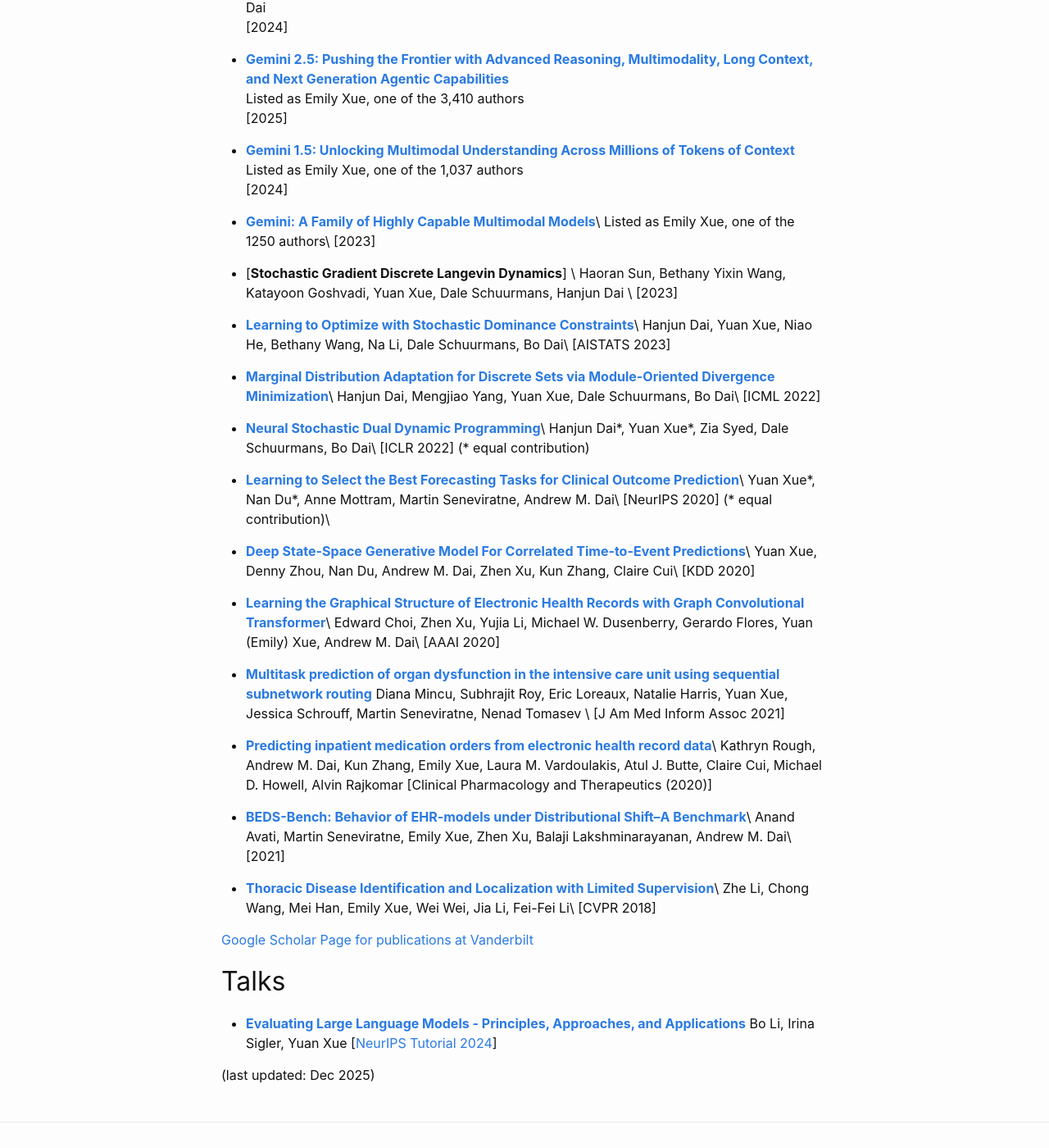
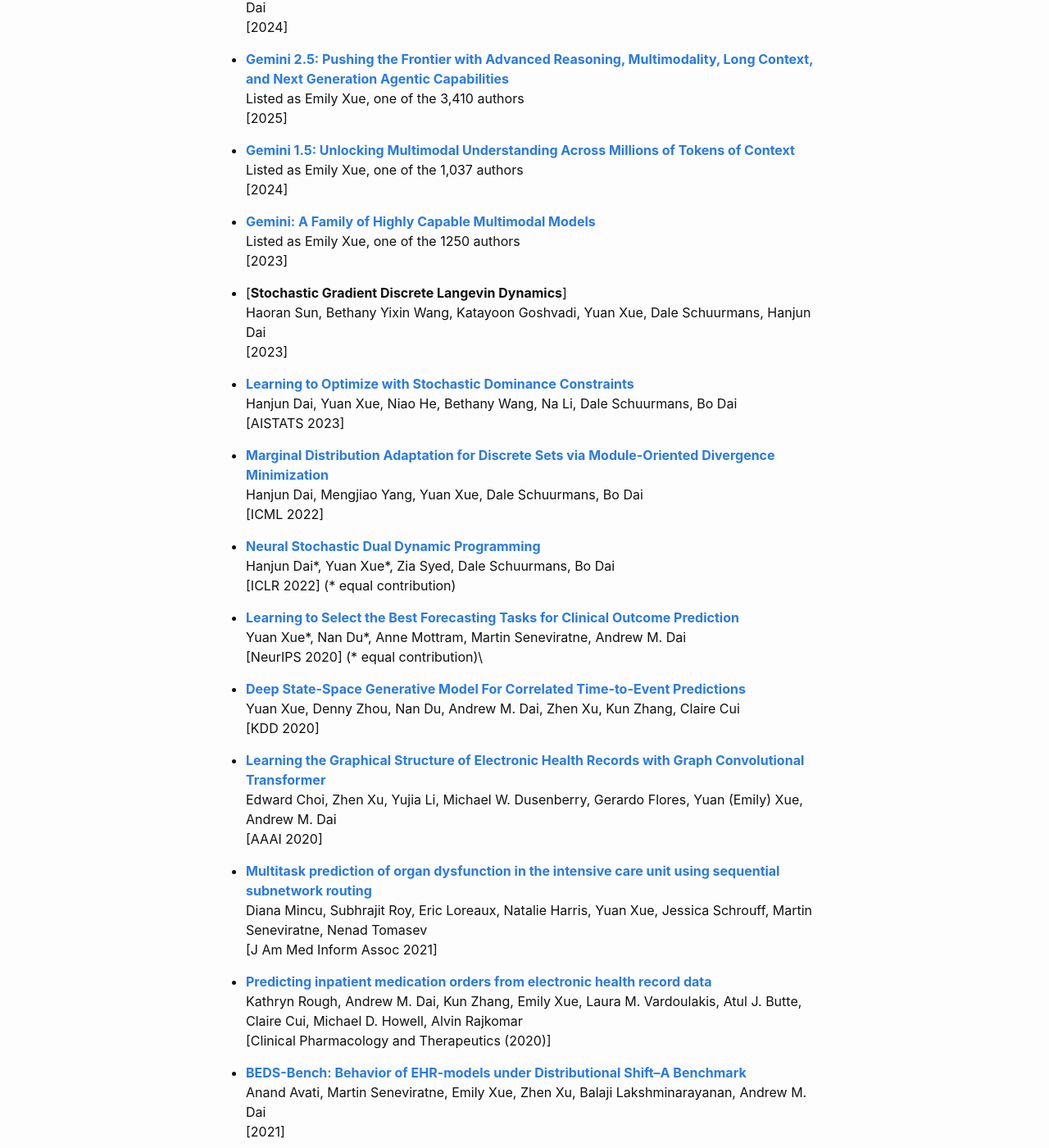
Before and after one commit to yuanxue/yuanxue.github.io, a Jekyll site: the page built from index.md, in a window 1280 px wide and 1400 px high, scrolled down 833 px. Shown: the whole window at 82% size. Built offline with Jekyll 4.4.1, drawn with Linux system fonts in a browser that asks for light colours; some of the changed text lies outside the part shown.

Commit message:
update index, finalize gradient blog

```diff
--- a/index.md
+++ b/index.md
@@ -37,62 +37,62 @@ I currently serve as the Head of Enterprise AI at Scale AI. Previously I worked
     Listed as Emily Xue, one of the 1,037 authors\\
     \[2024\]
 
--   [**Gemini: A Family of Highly Capable Multimodal Models**](https://arxiv.org/abs/2312.11805)\
-    Listed as Emily Xue, one of the 1250 authors\
+-   [**Gemini: A Family of Highly Capable Multimodal Models**](https://arxiv.org/abs/2312.11805)\\
+    Listed as Emily Xue, one of the 1250 authors\\
     \[2023\]
 
--   [**Stochastic Gradient Discrete Langevin Dynamics**] \
-    Haoran Sun, Bethany Yixin Wang, Katayoon Goshvadi, Yuan Xue, Dale Schuurmans, Hanjun Dai \
+-   [**Stochastic Gradient Discrete Langevin Dynamics**] \\
+    Haoran Sun, Bethany Yixin Wang, Katayoon Goshvadi, Yuan Xue, Dale Schuurmans, Hanjun Dai \\
     \[2023\]
 
 -   [**Learning to Optimize with Stochastic Dominance
-    Constraints**](https://arxiv.org/abs/2211.07767)\
+    Constraints**](https://arxiv.org/abs/2211.07767)\\
     Hanjun Dai, Yuan Xue, Niao He, Bethany Wang, Na Li, Dale Schuurmans,
-    Bo Dai\
+    Bo Dai\\
     \[AISTATS 2023\]
 
 -   [**Marginal Distribution Adaptation for Discrete Sets via
     Module-Oriented Divergence
-    Minimization**](https://proceedings.mlr.press/v162/dai22c/dai22c.pdf)\
-    Hanjun Dai, Mengjiao Yang, Yuan Xue, Dale Schuurmans, Bo Dai\
+    Minimization**](https://proceedings.mlr.press/v162/dai22c/dai22c.pdf)\\
+    Hanjun Dai, Mengjiao Yang, Yuan Xue, Dale Schuurmans, Bo Dai\\
     \[ICML 2022\]
 
 -   [**Neural Stochastic Dual Dynamic
-    Programming**](https://arxiv.org/abs/2112.00874)\
-    Hanjun Dai\*, Yuan Xue\*, Zia Syed, Dale Schuurmans, Bo Dai\
+    Programming**](https://arxiv.org/abs/2112.00874)\\
+    Hanjun Dai\*, Yuan Xue\*, Zia Syed, Dale Schuurmans, Bo Dai\\
     \[ICLR 2022\] (\* equal contribution)
 
 -   [**Learning to Select the Best Forecasting Tasks for Clinical
-    Outcome Prediction**](https://arxiv.org/abs/2407.19359)\
+    Outcome Prediction**](https://arxiv.org/abs/2407.19359)\\
     Yuan Xue\*, Nan Du\*, Anne Mottram, Martin Seneviratne, Andrew M.
-    Dai\
+    Dai\\
     \[NeurIPS 2020\] (\* equal contribution)\
 
 -   [**Deep State-Space Generative Model For Correlated Time-to-Event
-    Predictions**](https://arxiv.org/abs/2407.19371v1)\
+    Predictions**](https://arxiv.org/abs/2407.19371v1)\\
     Yuan Xue, Denny Zhou, Nan Du, Andrew M. Dai, Zhen Xu, Kun Zhang,
-    Claire Cui\
+    Claire Cui\\
     \[KDD 2020\]
 
--   [**Learning the Graphical Structure of Electronic Health Records with Graph Convolutional Transformer**](https://arxiv.org/abs/1906.04716)\
+-   [**Learning the Graphical Structure of Electronic Health Records with Graph Convolutional Transformer**](https://arxiv.org/abs/1906.04716)\\
     Edward Choi, Zhen Xu, Yujia Li, Michael W. Dusenberry, Gerardo
-    Flores, Yuan (Emily) Xue, Andrew M. Dai\
+    Flores, Yuan (Emily) Xue, Andrew M. Dai\\
     \[AAAI 2020\]
 
--   [**Multitask prediction of organ dysfunction in the intensive care unit using sequential subnetwork routing**](https://pubmed.ncbi.nlm.nih.gov/34151965/)
-    Diana Mincu, Subhrajit Roy, Eric Loreaux, Natalie Harris, Yuan Xue, Jessica Schrouff, Martin Seneviratne, Nenad Tomasev \
+-   [**Multitask prediction of organ dysfunction in the intensive care unit using sequential subnetwork routing**](https://pubmed.ncbi.nlm.nih.gov/34151965/)\\
+    Diana Mincu, Subhrajit Roy, Eric Loreaux, Natalie Harris, Yuan Xue, Jessica Schrouff, Martin Seneviratne, Nenad Tomasev \\
     \[J Am Med Inform Assoc 2021\]
 
--   [**Predicting inpatient medication orders from electronic health record data**](https://research.google/pubs/predicting-inpatient-medication-orders-from-electronic-health-record-data/)\
-    Kathryn Rough, Andrew M. Dai, Kun Zhang, Emily Xue, Laura M. Vardoulakis, Atul J. Butte, Claire Cui, Michael D. Howell, Alvin Rajkomar
+-   [**Predicting inpatient medication orders from electronic health record data**](https://research.google/pubs/predicting-inpatient-medication-orders-from-electronic-health-record-data/)\\
+    Kathryn Rough, Andrew M. Dai, Kun Zhang, Emily Xue, Laura M. Vardoulakis, Atul J. Butte, Claire Cui, Michael D. Howell, Alvin Rajkomar\\
     \[Clinical Pharmacology and Therapeutics (2020)\]
 
--   [**BEDS-Bench: Behavior of EHR-models under Distributional Shift--A Benchmark**](https://arxiv.org/abs/2107.08189)\
-    Anand Avati, Martin Seneviratne, Emily Xue, Zhen Xu, Balaji Lakshminarayanan, Andrew M. Dai\
+-   [**BEDS-Bench: Behavior of EHR-models under Distributional Shift--A Benchmark**](https://arxiv.org/abs/2107.08189)\\
+    Anand Avati, Martin Seneviratne, Emily Xue, Zhen Xu, Balaji Lakshminarayanan, Andrew M. Dai\\
     \[2021\]
 
--   [**Thoracic Disease Identification and Localization with Limited Supervision**](https://research.google/pubs/thoracic-disease-identification-and-localization-with-limited-supervision/)\
-    Zhe Li, Chong Wang, Mei Han, Emily Xue, Wei Wei, Jia Li, Fei-Fei Li\
+-   [**Thoracic Disease Identification and Localization with Limited Supervision**](https://research.google/pubs/thoracic-disease-identification-and-localization-with-limited-supervision/)\\
+    Zhe Li, Chong Wang, Mei Han, Emily Xue, Wei Wei, Jia Li, Fei-Fei Li\\
     \[CVPR 2018\]
 
 [Google Scholar Page for publications at
@@ -100,8 +100,8 @@ Vanderbilt](https://scholar.google.com/citations?user=jcatRRIAAAAJ&hl=en)
 
 # Talks {#online-talks}
 
--   [**Evaluating Large Language Models - Principles, Approaches, and Applications**](https://drive.google.com/file/d/1bmWTaSUvskJjRL0guHNrK7gXzRnpad0a/view?usp=sharing)
-    Bo Li, Irina Sigler, Yuan Xue
+-   [**Evaluating Large Language Models - Principles, Approaches, and Applications**](https://drive.google.com/file/d/1bmWTaSUvskJjRL0guHNrK7gXzRnpad0a/view?usp=sharing)\\
+    Bo Li, Irina Sigler, Yuan Xue\\
     \[[NeurIPS Tutorial
     2024](https://neurips.cc/virtual/2024/tutorial/99524)\]
 
```
Also changed, not shown: _posts/2025-07-20-demystify-gradients.md (+17 -26 lines).
